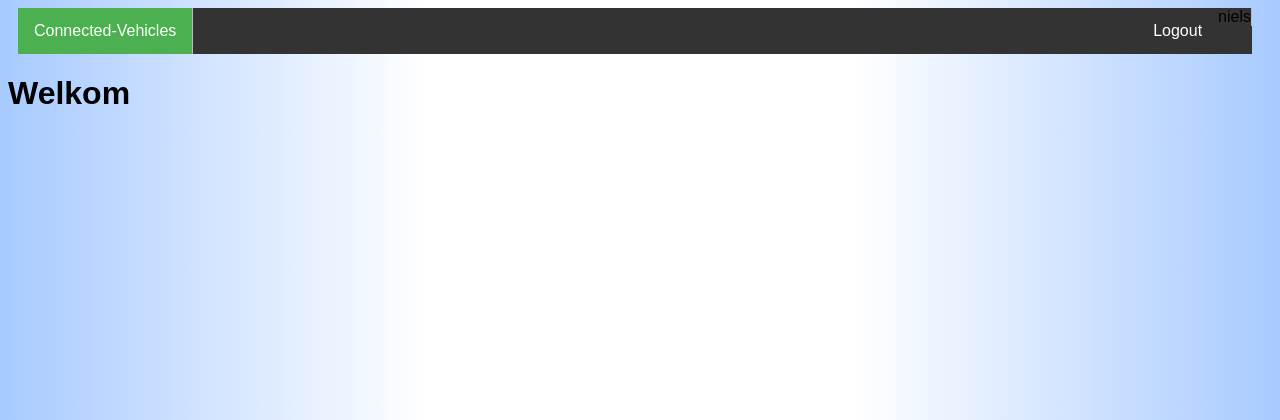
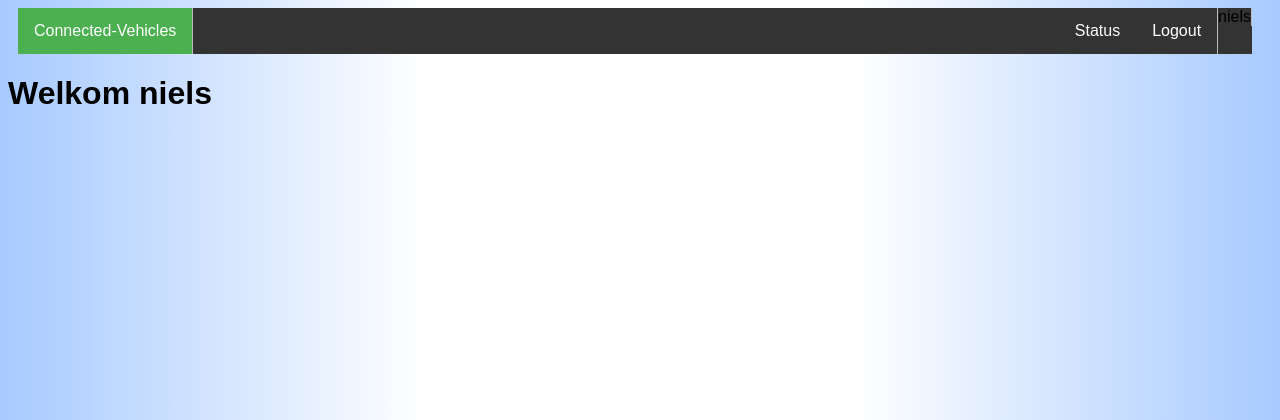
Before and after one commit to Nigel3005/connected_vehicles, a Django app: page / in a window 1280 px wide. Shown: the top 420 px of the page. Run offline with Django 3.2, Linux system fonts and the light colour scheme; a user stored in the database is signed in; some libraries are stand-ins or nearby versions.

Commit message:
username

```diff
--- a/templates/default.html
+++ b/templates/default.html
@@ -13,8 +13,9 @@
     <ul>
         <li><a class="active" href="/home">Connected-Vehicles</a></li>
         {% if user.is_authenticated %}
-            <li style="float:right">{{ user.username }}</li>
+            <li style="float:right" style="color:white" style="font-size: 18px">{{ user.username }}</li>
             <li style="float:right"><a href="/logout">Logout</a></li>
+            <li style="float:right"><a href="/status">Status</a></li>
         {% else %}
             <li style="float:right"><a href="/login">Login</a></li>
             <li style="float:right"><a href="/register">Register</a></li>
--- a/templates/index.html
+++ b/templates/index.html
@@ -1,5 +1,5 @@
 <body>
 
-    <h1>Welkom</h1>
+    <h1>Welkom {{ user.username }}</h1>
 
 </body>
```
